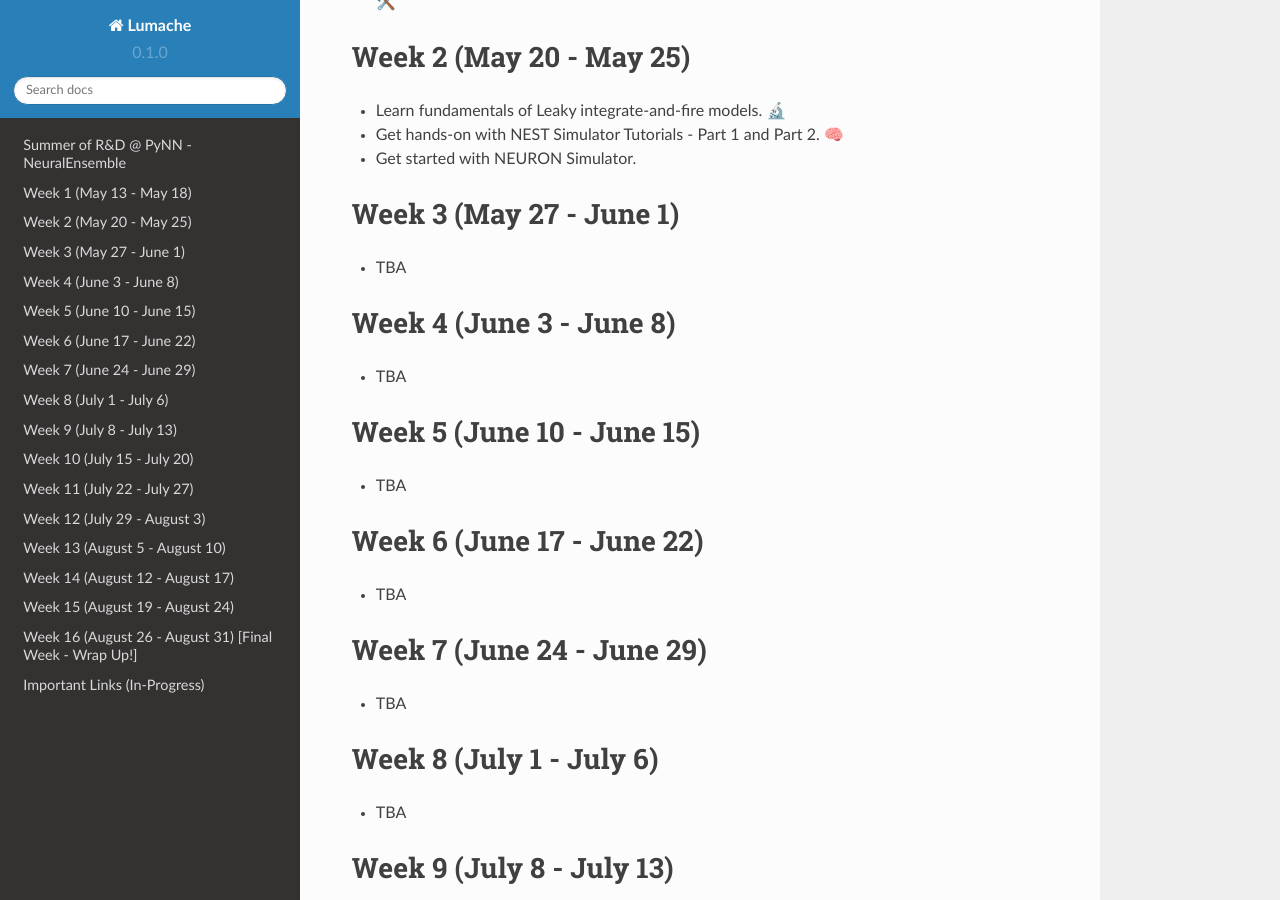
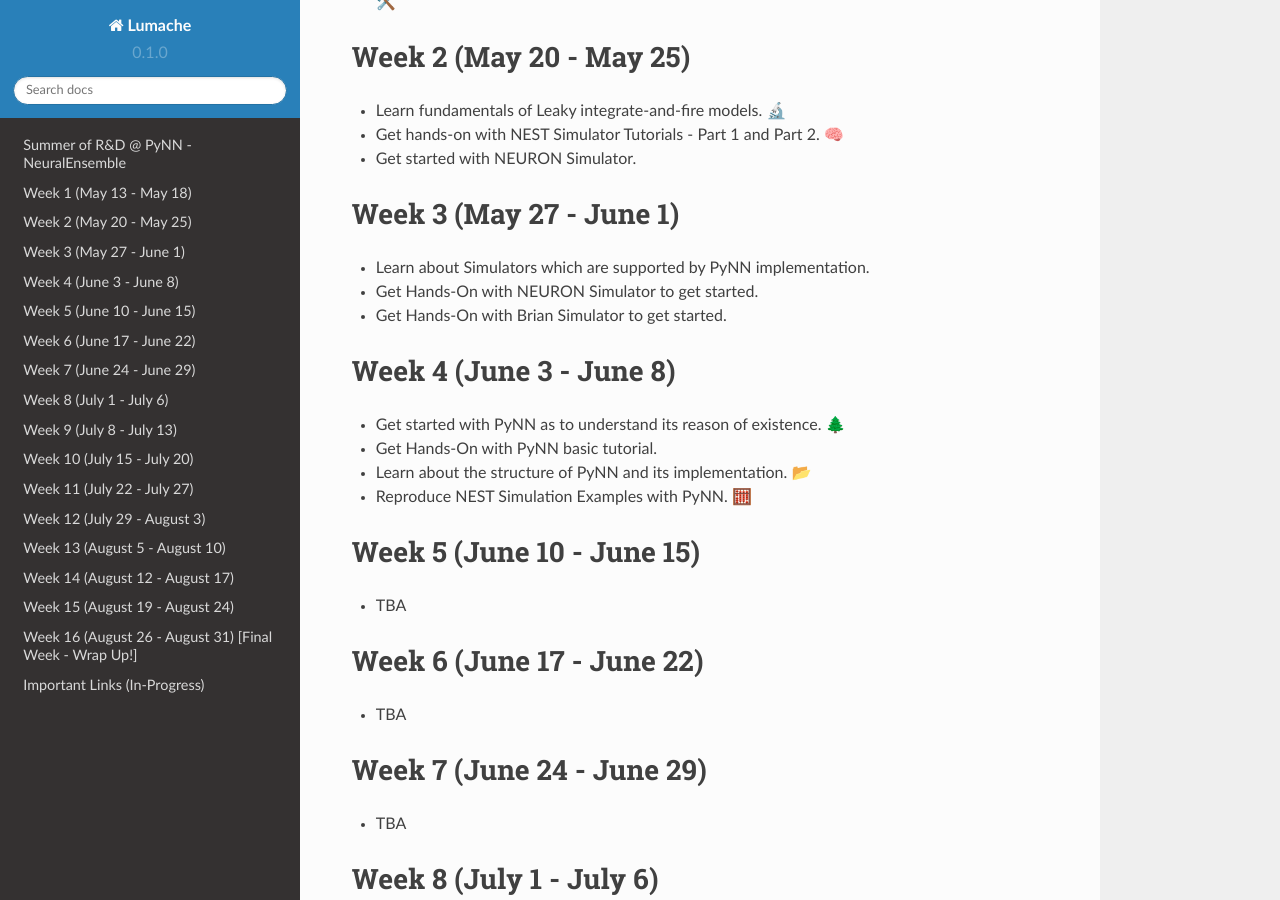
Before and after one commit to HarshKhilawala/eprops-pynn-rtd, a Sphinx documentation site: the page built from docs/source/index.rst, in a window 1280 px wide and 900 px high, scrolled down 699 px. Built offline with Sphinx 7.4.7 and the Read the Docs theme 2.0.0, drawn with Linux system fonts in a browser that asks for light colours.

Commit message:
update eprops weekly blog

```diff
--- a/docs/source/index.rst
+++ b/docs/source/index.rst
@@ -41,12 +41,17 @@ Week 2 (May 20 - May 25)
 Week 3 (May 27 - June 1)
 ==========================
 
-- TBA
+- Learn about Simulators which are supported by PyNN implementation.
+- Get Hands-On with NEURON Simulator to get started.
+- Get Hands-On with Brian Simulator to get started.
 
 Week 4 (June 3 - June 8)
 =========================
 
-- TBA
+- Get started with PyNN as to understand its reason of existence. 🌲
+- Get Hands-On with PyNN basic tutorial.
+- Learn about the structure of PyNN and its implementation. 📂
+- Reproduce NEST Simulation Examples with PyNN. 🧮
 
 
 Week 5 (June 10 - June 15)
```
